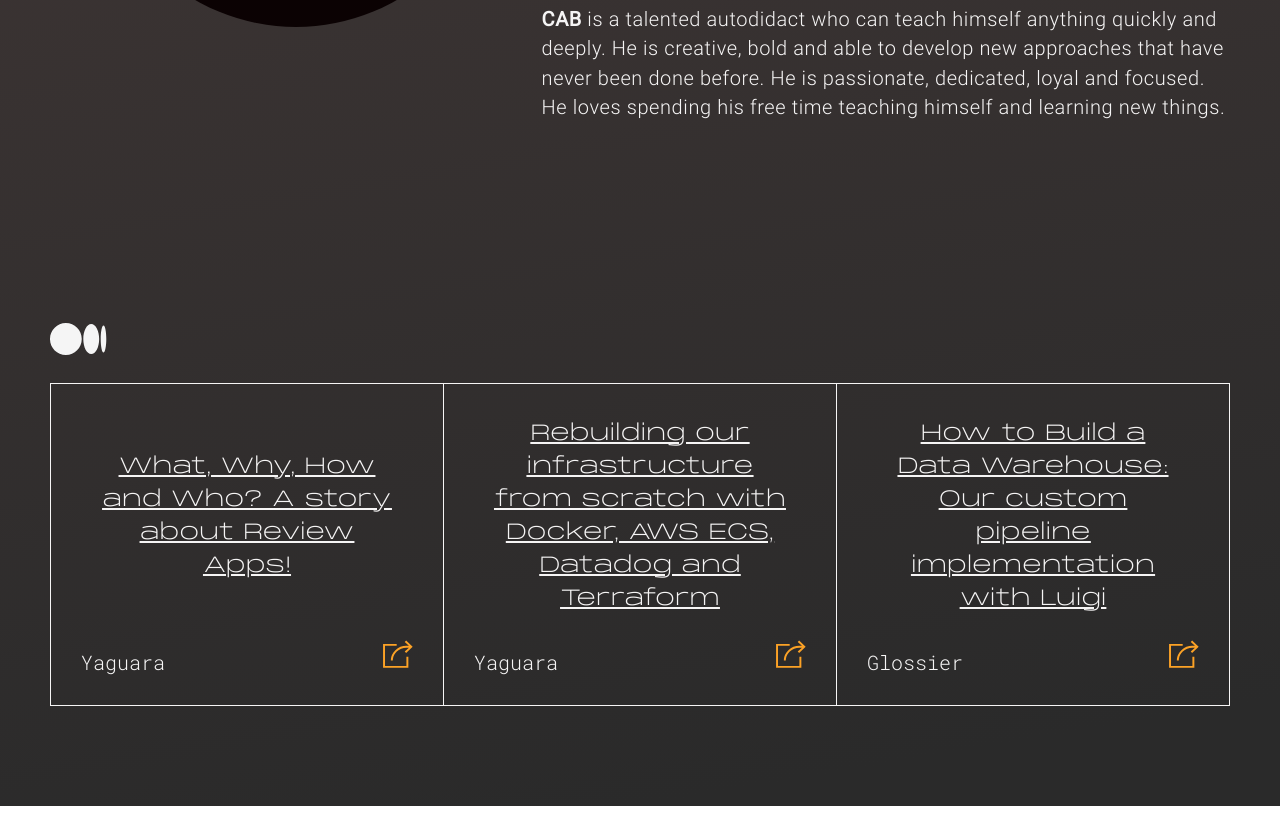
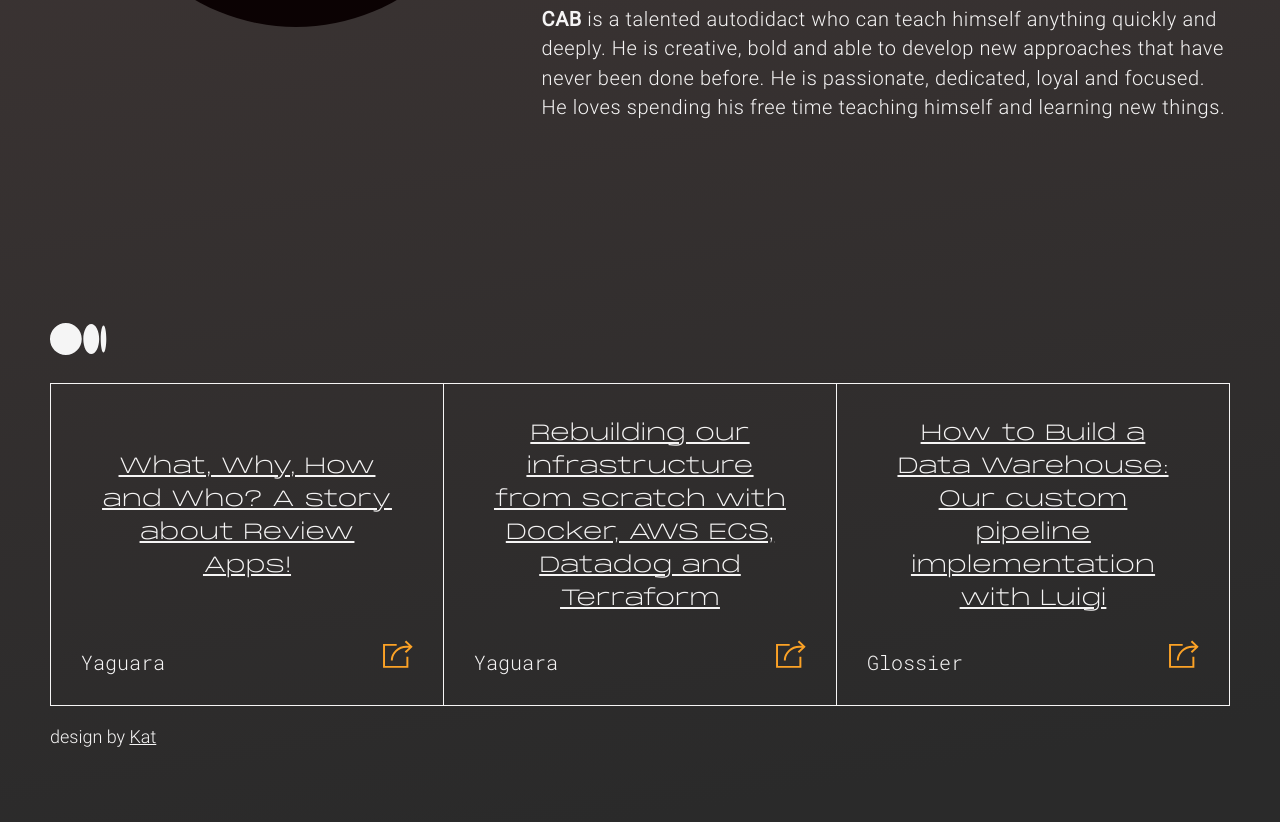
Before and after one commit to cabouffard/thisis.cab, a plain HTML site: page raw_index.html in a window 1280 px wide. Shown: the part 617-1439 px from the top of the page. Drawn offline with Linux system fonts and the light colour scheme.

Commit message:
Add credit

```diff
--- a/main.css
+++ b/main.css
@@ -150,7 +150,6 @@ p {
 }
 
 #blog-container {
-  margin-bottom: 100px;
   position: relative;
   display: flex;
   flex-wrap: wrap;
@@ -159,6 +158,14 @@ p {
 #blog {
   width: 100%;
 }
+
+#credit {
+  margin-top: 20px;
+  margin-bottom: 75px;
+  width: 100%;
+  font-size: 18px;
+}
+
 
 #blog-container a.blog-btn {
   position: absolute;
--- a/raw_index.html
+++ b/raw_index.html
@@ -98,10 +98,15 @@
               </div>
             </div>
           </div>
+        </section>
+
+        <section id="credit">
+          <div>
+            design by <a class="blog-btn" href="https://www.designk.at/">Kat</a>
+          <div>
         <section>
 
       </div>
-
     </body>
 
 </html>
```
Also changed, not shown: index.html (+1 -1 lines).
